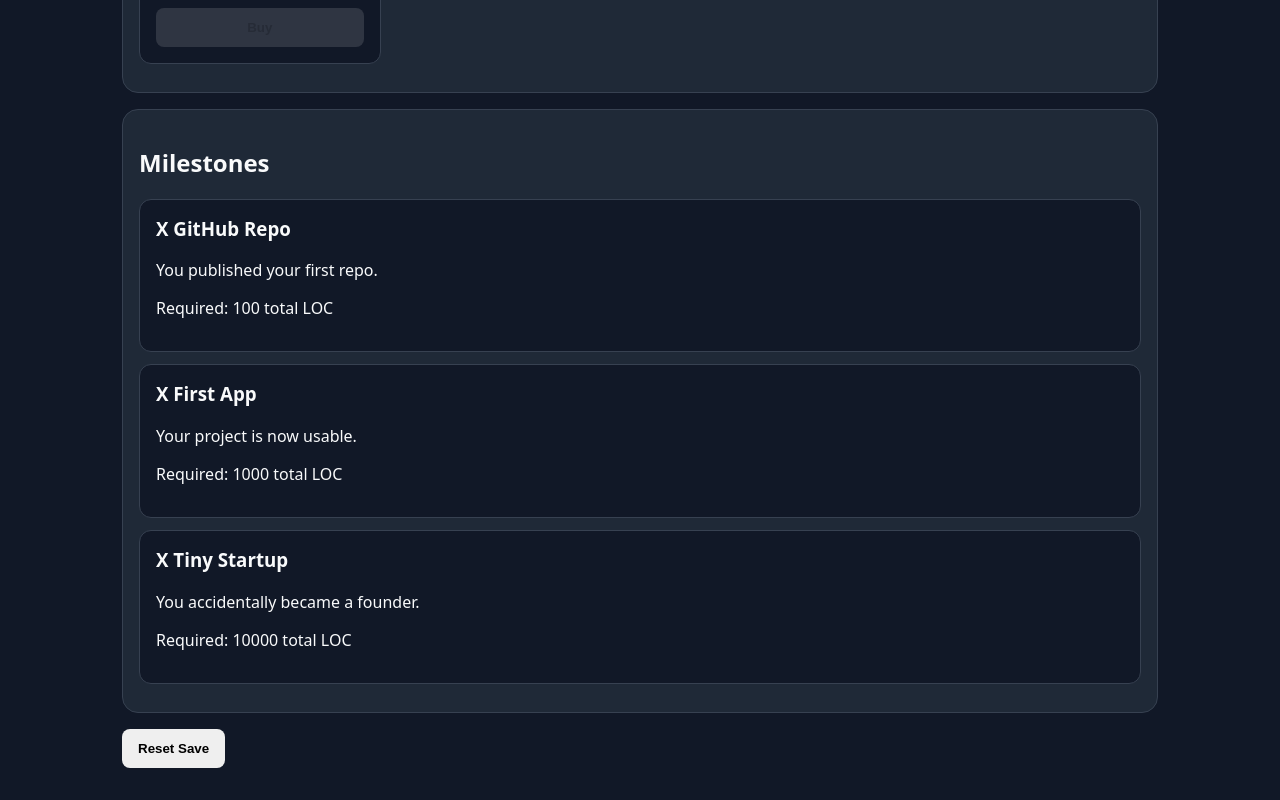
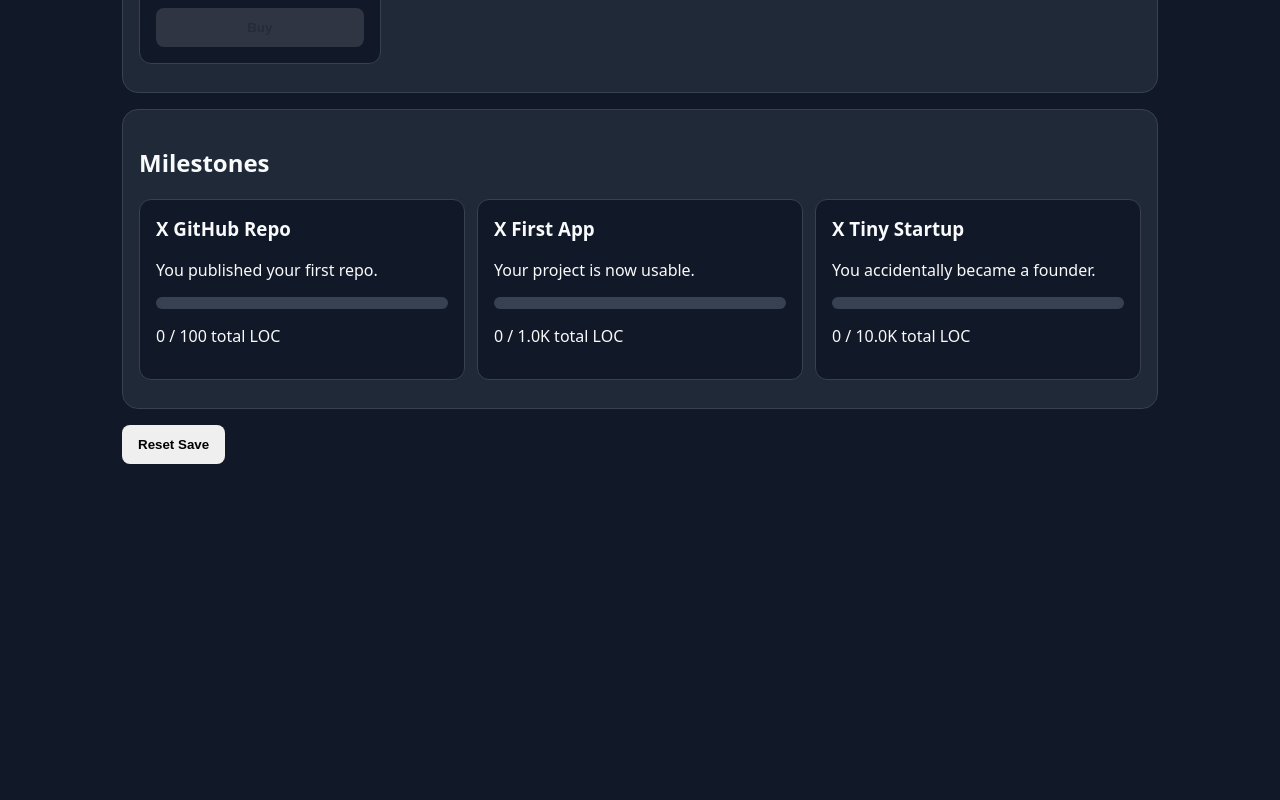
Before and after one commit to BlazingHotCode/commit-clicker, a React (Vite) app: page / in a window 1280 px wide. Shown: the part 1036-1836 px from the top of the page. After the commit the page ends 1532 px from the top, so only its background shows below. Built offline with nearby package versions, Linux system fonts and the light colour scheme.

Commit message:
added Milestone Panel fillbar

```diff
--- a/src/components/milestones/MilestonePanel.tsx
+++ b/src/components/milestones/MilestonePanel.tsx
@@ -1,5 +1,6 @@
 import { milestones } from "../../game/data/milestones";
 import type { GameState } from "../../game/state/types";
+import { formatNumber } from "../../game/utils/formatNumber";
 
 type MilestonePanelProps = {
   state: GameState;
@@ -10,8 +11,14 @@ export function MilestonePanel({ state }: MilestonePanelProps) {
     <section>
       <h2>Milestones</h2>
 
+      <div className="milestone-grid">
         {milestones.map((milestone) => {
-        const unlocked = state.totalLinesOfCode >= milestone.requiredTotalLoc;
+          const progress = Math.min(
+            state.totalLinesOfCode / milestone.requiredTotalLoc,
+            1,
+          );
+
+          const unlocked = progress >= 1;
 
           return (
             <article key={milestone.id}>
@@ -21,10 +28,22 @@ export function MilestonePanel({ state }: MilestonePanelProps) {
               </h3>
 
               <p>{milestone.description}</p>
-            <p>Required: {milestone.requiredTotalLoc} total LOC</p>
+
+              <div className="progress-bar">
+                <div
+                  className="progress-fill"
+                  style={{ width: `${progress * 100}%` }}
+                />
+              </div>
+
+              <p>
+                {formatNumber(state.totalLinesOfCode)} /{" "}
+                {formatNumber(milestone.requiredTotalLoc)} total LOC
+              </p>
             </article>
           );
         })}
+      </div>
     </section>
   );
 }
--- a/src/index.css
+++ b/src/index.css
@@ -77,3 +77,21 @@ article h3 {
 article button {
   width: 100%;
 }
+
+.milestone-grid {
+  display: grid;
+  grid-template-columns: repeat(auto-fit, minmax(240px, 1fr));
+  gap: 0.75rem;
+}
+
+.progress-bar {
+  height: 12px;
+  background: #374151;
+  border-radius: 999px;
+  overflow: hidden;
+}
+
+.progress-fill {
+  height: 100%;
+  background: #22c55e;
+}
```
Lines whose indentation alone changed are shown as unchanged.
